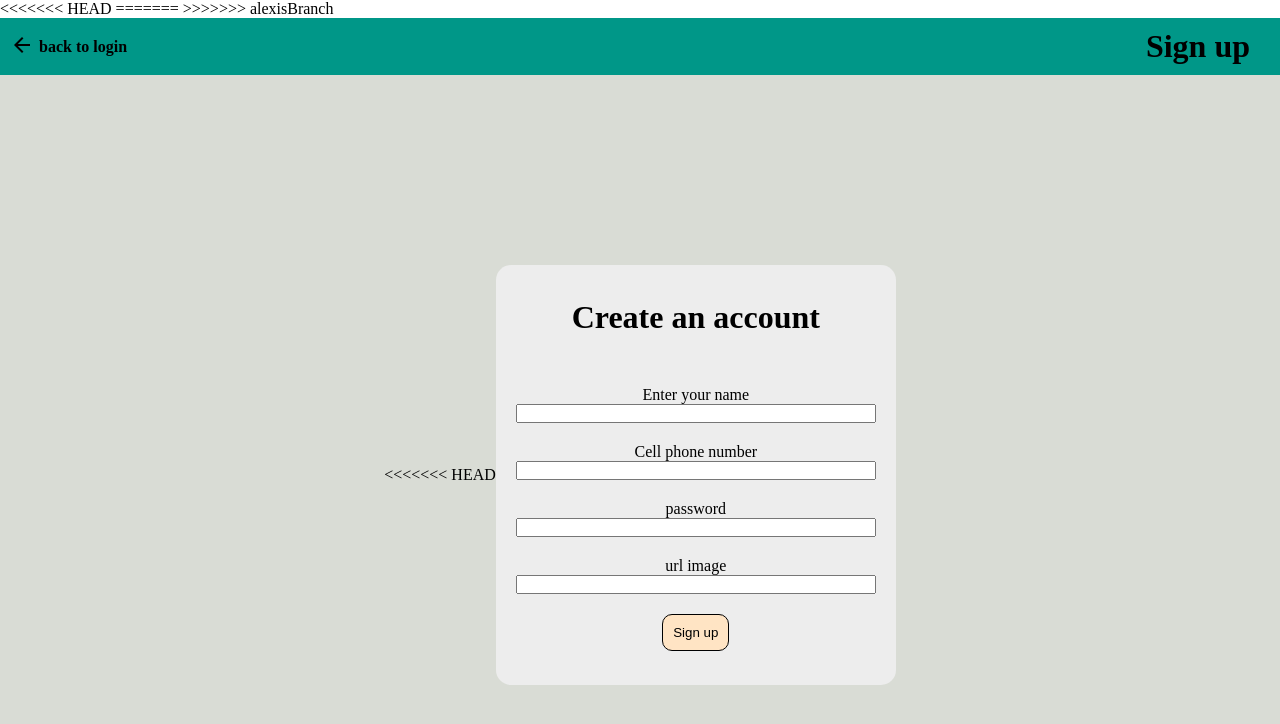
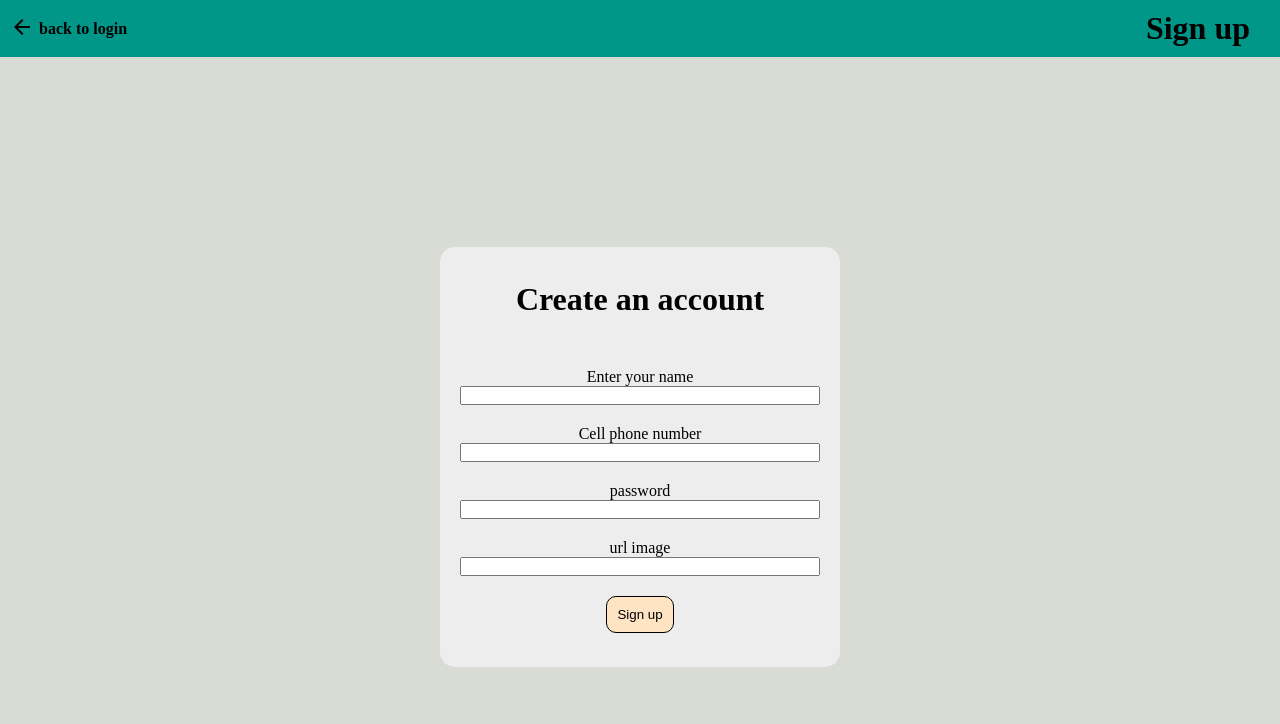
Before and after one commit to areyzabrayan/frontend-sprintf1, a plain HTML site: page pages/signup.html in a window 1280 px wide. Drawn offline with nearby package versions, Linux system fonts and the light colour scheme.

Commit message:
actualice develop

```diff
--- a/pages/signup.html
+++ b/pages/signup.html
@@ -1,13 +1,5 @@
 <!DOCTYPE html>
 <html lang="en">
-<<<<<<< HEAD
-<head>
-    <meta charset="UTF-8">
-    <meta http-equiv="X-UA-Compatible" content="IE=edge">
-    <meta name="viewport" content="width=device-width, initial-scale=1.0">
-    <link rel="stylesheet" href="https://fonts.googleapis.com/css2?family=Material+Symbols+Outlined:opsz,wght,FILL,GRAD@20..48,100..700,0..1,-50..200" />
-    <link rel="stylesheet" href="../css/signup.css">
-=======
   <head>
     <meta charset="UTF-8" />
     <meta http-equiv="X-UA-Compatible" content="IE=edge" />
@@ -17,7 +9,6 @@
       href="https://fonts.googleapis.com/css2?family=Material+Symbols+Outlined:opsz,wght,FILL,GRAD@20..48,100..700,0..1,-50..200"
     />
     <link rel="stylesheet" href="../css/signup.css" />
->>>>>>> alexisBranch
     <title>Document</title>
   </head>
   <body>
@@ -31,24 +22,23 @@
       <h1>Sign up</h1>
     </header>
     <main id="main">
-<<<<<<< HEAD
       <form id="form">
         <h1>Create an account</h1>
         <div class="input">
           <label for="name">Enter your name</label>
-            <input type="text" id="name">
+          <input type="text" id="name" />
         </div>
         <div class="input">
           <label for="number">Cell phone number</label>
-            <input type="number" id="number">
+          <input type="number" id="number" />
         </div>
         <div class="input">
           <label for="password">password</label>
-            <input type="password" id="password">
+          <input type="password" id="password" />
         </div>
         <div class="input">
           <label for="url">url image</label>
-            <input type="url" id="url">
+          <input type="url" id="url" />
         </div>
         <div class="button">
           <button class="btn" type="submit">Sign up</button>
@@ -58,30 +48,3 @@
     <script type="module" src="../signup.js"></script>
   </body>
 </html>
-=======
-      <form class="form">
-        <h1>Create an account</h1>
-        <div class="input">
-          <label for="">Enter your name</label>
-          <input type="text" />
-        </div>
-        <div class="input">
-          <label for="">Cell phone number</label>
-          <input type="number" />
-        </div>
-        <div class="input">
-          <label for="">password</label>
-          <input type="password" />
-        </div>
-        <div class="input">
-          <label for="">url image</label>
-          <input type="url" />
-        </div>
-        <div class="button">
-          <button class="btn" type="submit">Sign up</button>
-        </div>
-      </form>
-    </main>
-  </body>
-</html>
->>>>>>> alexisBranch
```
Lines whose indentation alone changed are shown as unchanged.
